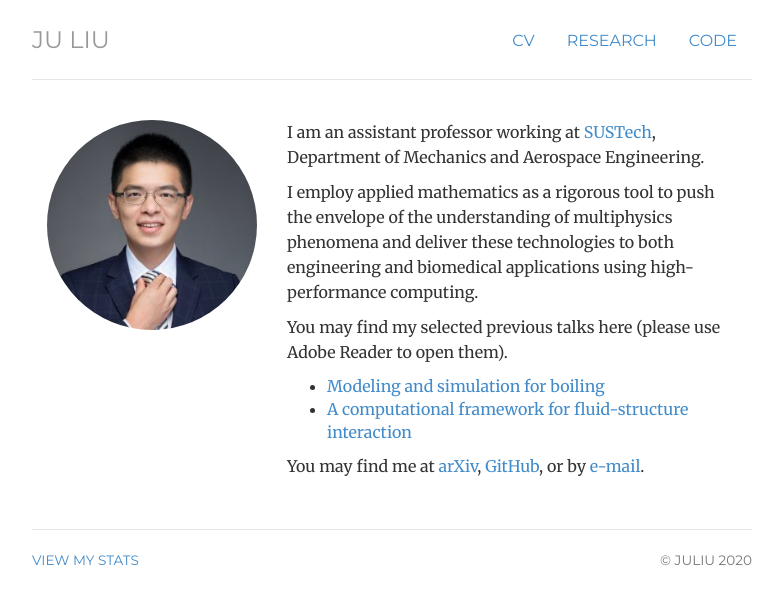
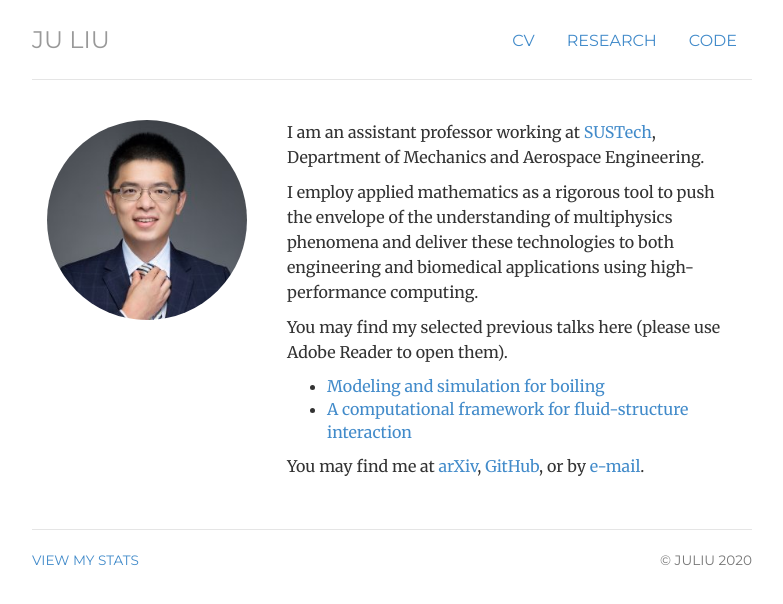
Before and after one commit to ju-liu/ju-liu.github.io, a Jekyll site: the page built from index.html, in a window 1280 px wide. Shown: the top 604 px of the page, without its empty margins (248-1031 px from the left). Built offline with Jekyll 4.4.1, drawn with Linux system fonts in a browser that asks for light colours; nearby versions of some CDN libraries; library files that are not in the unit come from our copies; comment, search, counter and statistics services are not loaded.

Commit message:
profile update

```diff
--- a/index.html
+++ b/index.html
@@ -10,7 +10,7 @@ description:
 <div class="row marketing">
   <div class="col-sm-4">
     <img  class="img-circle avatar" alt="Ju Liu"
-    src="img/juliu_profile_2020.png" style="width:210px;height:210px;">
+    src="img/juliu_profile_2020.png" style="width:200px;height:200px;">
   </div>
   <div itemscope itemtype="http://data-vocabulary.org/Person" class="col-sm-8">
     <p>I am an <span itemprop="title">assistant professor</span> working at <a
```
